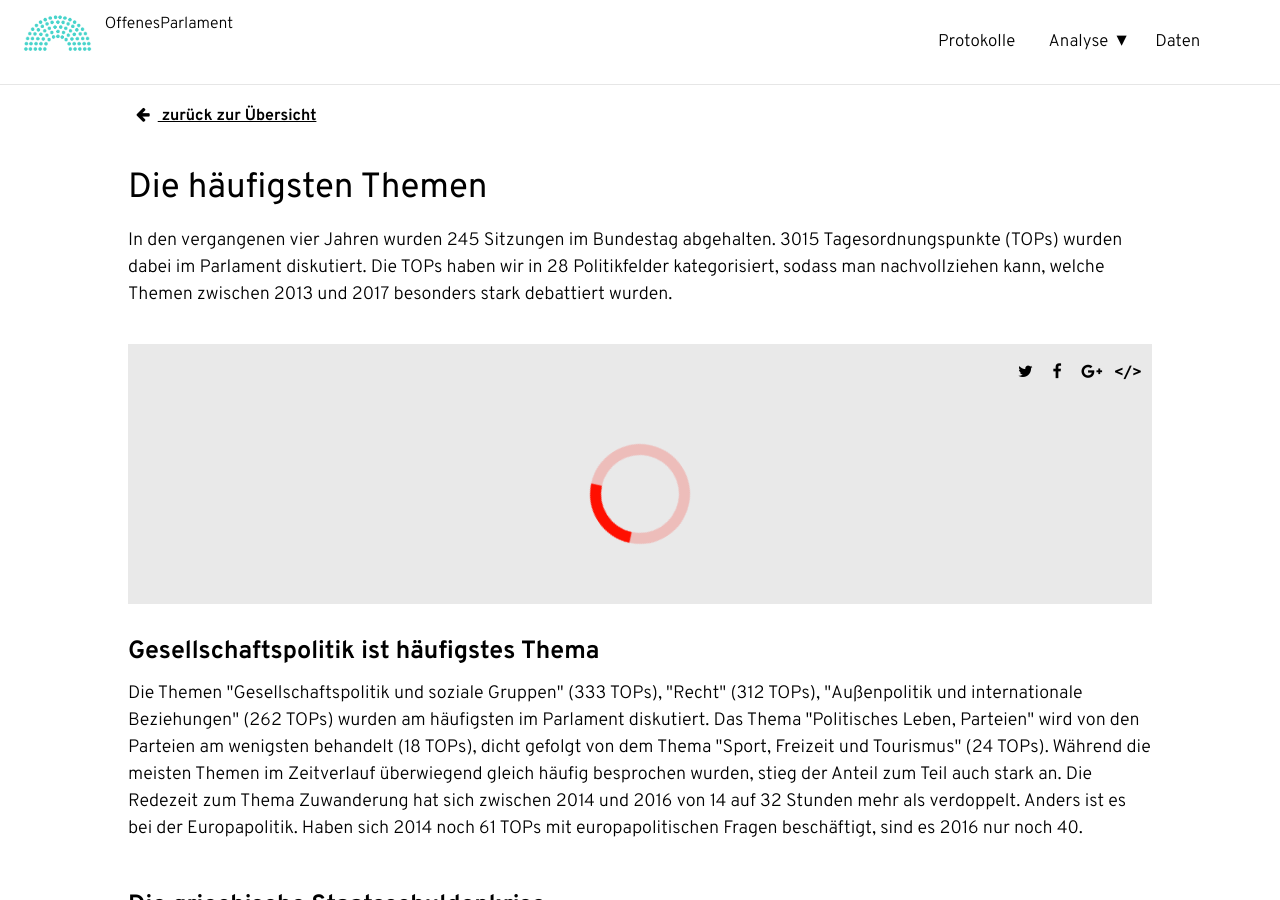
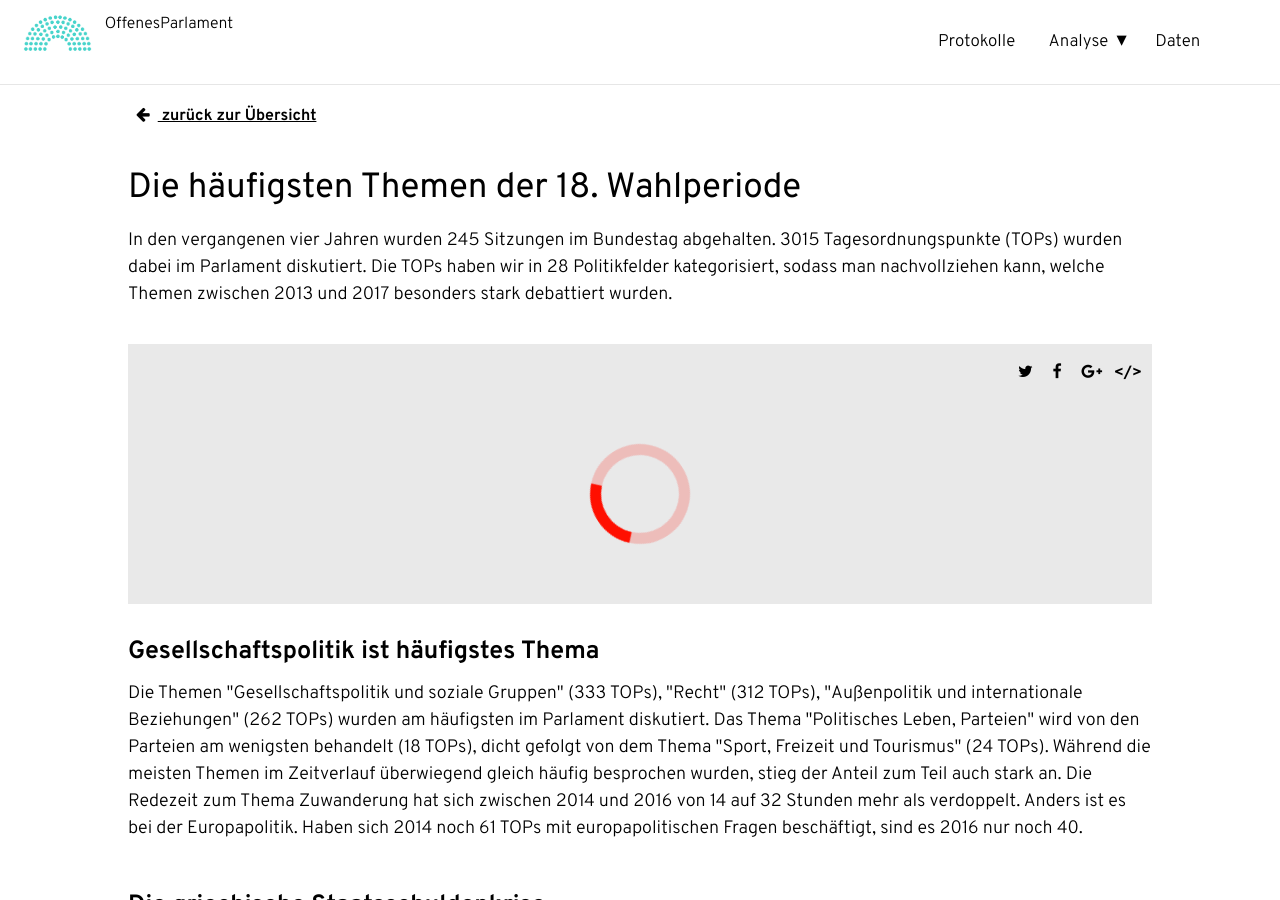
Before and after one commit to Datenschule/offenesparlament.de-frontend, a Jekyll site: the page built from analyse/themen.html, in a window 1280 px wide and 900 px high. Built offline with Jekyll 4.4.1, drawn with Linux system fonts in a browser that asks for light colours; comment, search, counter and statistics services are not loaded.

Commit message:
Update themen.html

```diff
--- a/analyse/themen.html
+++ b/analyse/themen.html
@@ -5,7 +5,7 @@ title: Analyse Themen
 <div class="container container-padding">
 	<div class="container-left-12">
 		<div class="container-title">
-			<h1 class="text-left">Die häufigsten Themen</h1>
+			<h1 class="text-left">Die häufigsten Themen der 18. Wahlperiode</h1>
 		</div>
 		<p>In den vergangenen vier Jahren wurden 245 Sitzungen im Bundestag abgehalten. 3015 Tagesordnungspunkte (TOPs) wurden dabei im Parlament diskutiert. Die TOPs haben wir in 28 Politikfelder kategorisiert, sodass man nachvollziehen
 			kann, welche Themen zwischen 2013 und 2017 besonders stark debattiert wurden.
```
